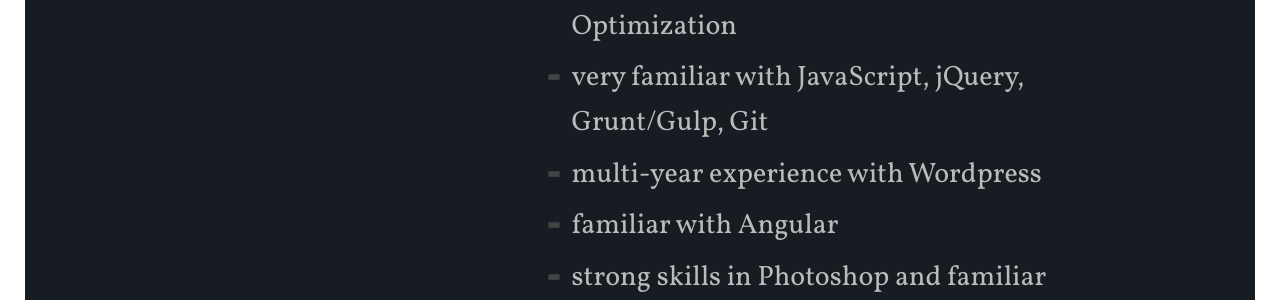
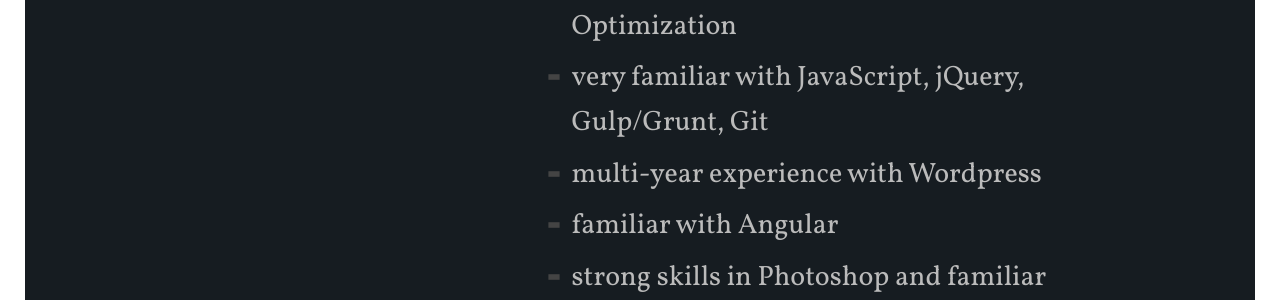
Before and after one commit to osheinonen/osheinonen.github.io, a Jekyll site: the page built from about.md, in a window 1280 px wide and 900 px high, scrolled down 1317 px. Shown: the part 202-502 px from the top of the window. Built offline with Jekyll 4.4.1, drawn with Linux system fonts in a browser that asks for light colours.

```diff
--- a/about.md
+++ b/about.md
@@ -14,7 +14,7 @@ I’m Oskari Heinonen a web developer & designer with over 3 years of experience
 - strong skills in HTML5, CSS3, Sass/Less
 - great knowledge of UI/UX Design
 - strong skills in creating Responsive Websites, SEO and Website Speed Optimization
-- very familiar with JavaScript, jQuery, Grunt/Gulp, Git
+- very familiar with JavaScript, jQuery, Gulp/Grunt, Git
 - multi-year experience with Wordpress
 - familiar with Angular
 - strong skills in Photoshop and familiar with Illustrator
```
